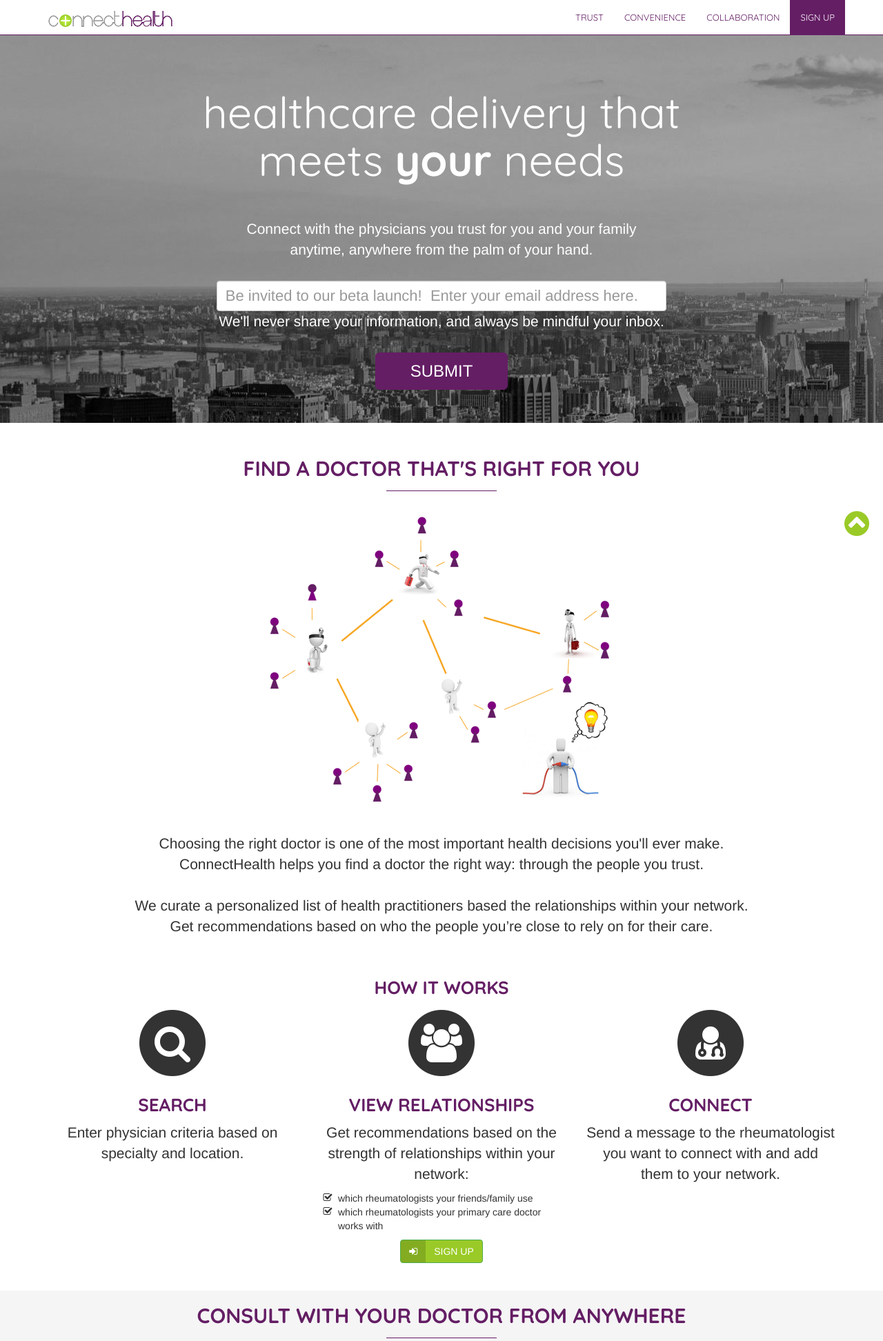
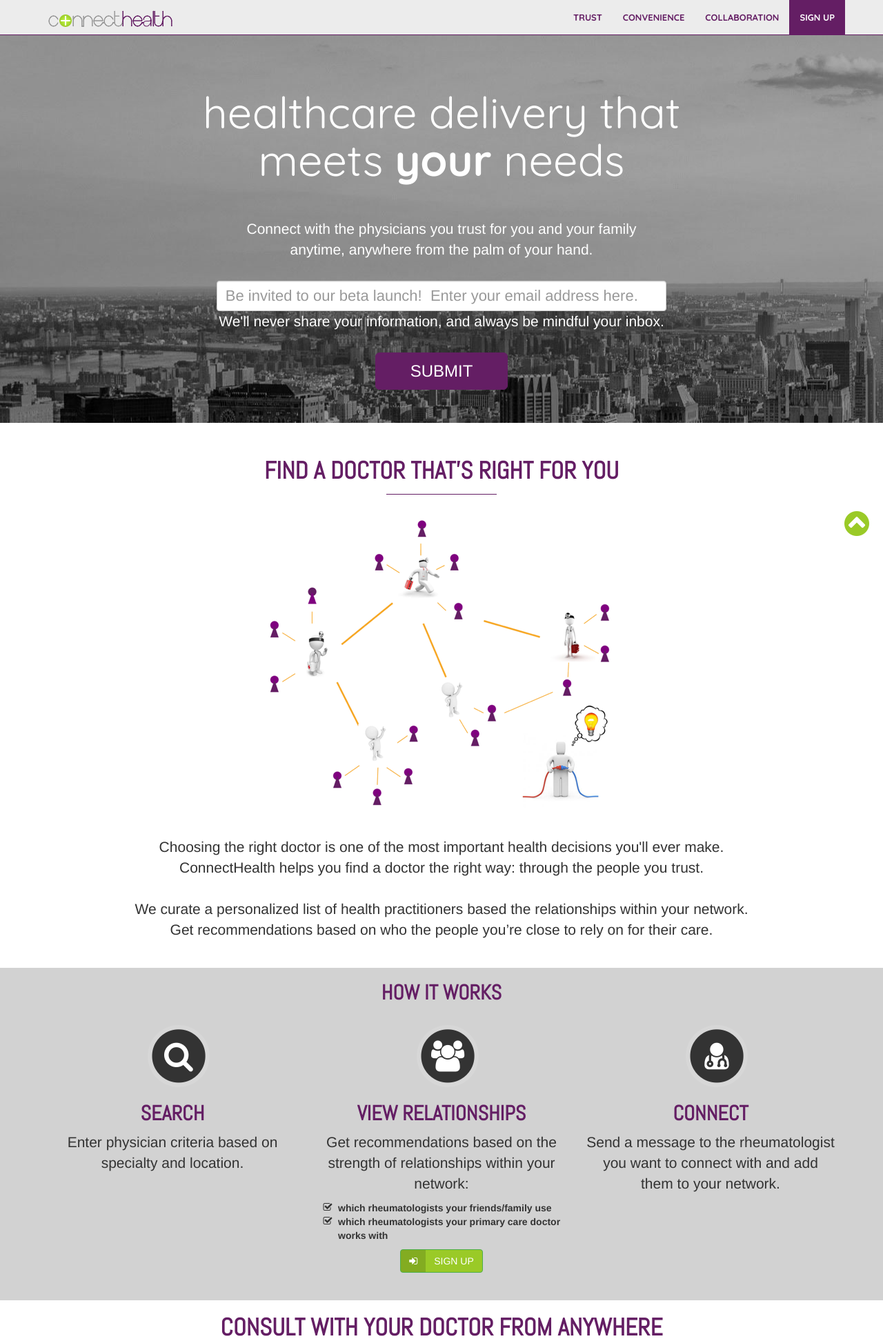
Before and after one commit to Parktastic/parktastic.github.io, a PHP site: page / in a window 1280 px wide. Shown: the top 1944 px of the page at 69% size. Run offline with PHP 8.4, Linux system fonts and the light colour scheme; some libraries are stand-ins or nearby versions.

Commit message:
UI Changes
Added effects for icons. Changed background, font and other UI changes.

```diff
--- a/css/custom.css
+++ b/css/custom.css
@@ -1,6 +1,134 @@
 /* Move down content because we have a fixed navbar that is 50px tall */
 body {
   padding-top: 50px;
+}
+
+.navbar-custom-font{
+	font-weight: bold;
+}
+
+.navbar{
+	background-color: #ECECEC;
+}
+
+h2{
+	font-family: Abel !important;
+	font-size: 35px !important;
+}
+
+h3{
+	font-family: Abel !important;
+	font-size: 30px !important;
+}
+
+.bg-gray{
+	background-color: #D2D2D2;
+}
+
+.no-pad-bottom{
+	padding-bottom: 0px !important;
+}
+/*css for icon effects */
+.hovicon {
+    display: inline-block;
+    font-size: 45px;
+    line-height: 90px;
+    cursor: pointer;
+    margin: 20px;
+    width: 90px;
+    height: 90px;
+    border-radius: 50%;
+    text-align: center;
+    position: relative;
+    text-decoration: none;
+    z-index: 1;
+}
+
+.hovicon.small {
+    font-size: 20px;
+    line-height:45px;
+    width:45px;
+    height:45px;
+    margin:7px;
+}
+
+.hovicon.mini {
+    font-size: 15px;
+    line-height:32px;
+    width:30px;
+    height:30px;
+    margin:7px;
+}
+
+.hovicon.auto-width {
+    width: auto;
+    height: auto;
+    padding: 15px;
+}
+
+.hovicon:after {
+    pointer-events: none;
+    position: absolute;
+    width: 100%;
+    height: 100%;
+    border-radius: 50%;
+    content:'';
+    -webkit-box-sizing: content-box;
+    -moz-box-sizing: content-box;
+    box-sizing: content-box;
+}
+
+.hovicon:before {
+    speak: none;
+    font-size: 48px;
+    line-height: 90px;
+    font-style: normal;
+    font-weight: normal;
+    font-variant: normal;
+    text-transform: none;
+    display: block;
+    -webkit-font-smoothing: antialiased;
+}
+
+/* Effect 1 */
+ .hovicon.effect-1 {
+    background: rgba(255, 255, 255, 0.1);
+    -webkit-transition: background 0.2s, color 0.2s;
+    -moz-transition: background 0.2s, color 0.2s;
+    transition: background 0.2s, color 0.2s;
+}
+
+.hovicon.effect-1:after {
+    top: -7px;
+    left: -7px;
+    padding: 7px;
+    box-shadow: 0 0 0 4px #641E64;
+    -webkit-transition: -webkit-transform 0.2s, opacity 0.2s;
+    -webkit-transform: scale(.8);
+    -moz-transition: -moz-transform 0.2s, opacity 0.2s;
+    -moz-transform: scale(.8);
+    -ms-transform: scale(.8);
+    transition: transform 0.2s, opacity 0.2s;
+    transform: scale(.8);
+    opacity: 0;
+}
+
+/* Effect 1a */
+ .hovicon.effect-1.sub-a:hover {
+    background: #641E64;
+    color: #B28EB2;
+}
+
+.hovicon.effect-1.sub-a:hover i {
+    color: #B28EB2;
+}
+
+.hovicon.effect-1.sub-a:hover:after {
+    -webkit-transform: scale(1);
+    -moz-transform: scale(1);
+    -ms-transform: scale(1);
+    transform: scale(1);
+    opacity: 1;
 }
 
 .btn-labeled {
@@ -25,6 +153,7 @@ body {
 
 .txt-align-left {
 	text-align: left;
+	font-weight: bold;
 }
 
 ul.nav, .jumbotron h1 {
@@ -39,10 +168,6 @@ footer {
 	background-color: #3C193C;
 	padding-top: 50px;
 	padding-bottom: 30px;
-}
-
-#convenience {
-	background-color: #f5f5f5;
 }
 
 #sign-up {
--- a/index.html
+++ b/index.html
@@ -12,6 +12,7 @@
 
     <!-- This is our Google Quicksand font and Font-Awesome -->
     <link href='http://fonts.googleapis.com/css?family=Quicksand:400,700' rel='stylesheet' type='text/css'>
+    <link href='http://fonts.googleapis.com/css?family=Abel' rel='stylesheet' type='text/css'>
     <link rel="stylesheet" href="fonts/font-awesome/css/font-awesome.min.css">
 
     <!-- Bootstrap core CSS -->
@@ -47,7 +48,7 @@
           <a class="navbar-brand" href="#jumbotron"><img src="images/new-logo.png" alt="ConnectHealth" title="ConnectHealth"></a>
         </div>
         <div class="collapse navbar-collapse">
-          <ul class="nav navbar-nav navbar-right">
+          <ul class="nav navbar-nav navbar-right navbar-custom-font">
             <li><a href="#trust">TRUST</a></li>
             <li><a href="#convenience">CONVENIENCE</a></li>
             <li><a href="#collaboration">COLLABORATION</a></li>
@@ -92,7 +93,7 @@
     </div>
 
     <div id="trust">
-      <div class="container homepage">
+      <div class="container homepage no-pad-bottom">
         <h2>Find a doctor that's right for you</h2>
         <hr>
         <div class="row">
@@ -112,21 +113,28 @@
         		</p>
         	</div>
         </div>
+       </div>
+       <div class="bg-gray">
+	       <div class="container homepage">
 	        <!-- Begin 3 point how it works summary -->
 	        <h3>How It Works</h3>
 	        <div class="row">
 	          <div class="col-md-4">
 	            <span class="fa-stack fa-4x">
-              <i class="fa fa-circle fa-stack-2x"></i>
-              <i class="fa fa-search fa-stack-1x fa-inverse"></i>
+	            	<i class="hovicon effect-1 sub-a">
+	              		<b class="fa fa-circle fa-stack-2x"></b>
+	              		<b class="fa fa-search fa-stack-1x fa-inverse"></b>
+	              	</i>
 	            </span>
 	            <h3>Search</h3>
 	            <p>Enter physician criteria based on specialty and location.</p>
 	          </div>
 	          <div class="col-md-4">
 	            <span class="fa-stack fa-4x">
-              <i class="fa fa-circle fa-stack-2x"></i>
-              <i class="fa fa-group fa-stack-1x fa-inverse"></i>
+	            	<i class="hovicon effect-1 sub-a">
+	              		<b class="fa fa-circle fa-stack-2x"></b>
+	              		<b class="fa fa-group fa-stack-1x fa-inverse"></b>
+	              	</i>
 	            </span>
 	            <h3>View Relationships</h3>
 	            <p>Get recommendations based on the strength of relationships within your network:<br>
@@ -139,8 +147,10 @@
 	          </div>
 	          <div class="col-md-4">
 	            <span class="fa-stack fa-4x">
-              <i class="fa fa-circle fa-stack-2x"></i>
-              <i class="fa fa-user-md fa-stack-1x fa-inverse"></i>
+	            	<i class="hovicon effect-1 sub-a">
+	              		<b class="fa fa-circle fa-stack-2x"></b>
+	              		<b class="fa fa-user-md fa-stack-1x fa-inverse"></b>
+	              	</i>
 	            </span>
 	            <h3>Connect</h3>
 	            <p>Send a message to the rheumatologist you want to connect with and add them to your network.</p>
@@ -149,9 +159,10 @@
 	        <!-- End 3 point how it works summary -->
 	      </div>
       </div>
+    </div>
 
     <div id="convenience">
-      <div class="container homepage">
+      <div class="container homepage no-pad-bottom">
         <h2>Consult with your doctor from anywhere</h2>
         <hr>
         <div class="row">
@@ -171,21 +182,28 @@
         		</p>
         	</div>
         </div>
+       </div>
+       <div class="bg-gray">
+	       <div class="container homepage">
 	      <!-- Begin 3 point how it works summary -->
 	        <h3>How It Works</h3>
 	        <div class="row">
 	          <div class="col-md-4">
 	            <span class="fa-stack fa-4x">
-              <i class="fa fa-circle fa-stack-2x"></i>
-              <i class="fa fa-calendar fa-stack-1x fa-inverse"></i>
+	            	<i class="hovicon effect-1 sub-a">
+	              		<b class="fa fa-circle fa-stack-2x"></b>
+	              		<b class="fa fa-calendar fa-stack-1x fa-inverse"></b>
+	              	</i>
 	            </span>
 	            <h3>Schedule</h3>
 	            <p>Once you’ve chosen your doctor, schedule your consultation.</p>
 	          </div>
 	          <div class="col-md-4">
 	            <span class="fa-stack fa-4x">
-              <i class="fa fa-circle fa-stack-2x"></i>
-              <i class="fa fa-money fa-stack-1x fa-inverse"></i>
+	            	<i class="hovicon effect-1 sub-a">
+	              		<b class="fa fa-circle fa-stack-2x"></b>
+	              		<b class="fa fa-money fa-stack-1x fa-inverse"></b>
+	              	</i>
 	            </span>
 	            <h3>Pay</h3>
 	            <p>Pay for your consult through your mobile device over a secure platform.
@@ -194,8 +212,10 @@
 	          </div>
 	          <div class="col-md-4">
 	            <span class="fa-stack fa-4x">
-              <i class="fa fa-circle fa-stack-2x"></i>
-              <i class="fa fa-user-md fa-stack-1x fa-inverse"></i>
+	            	<i class="hovicon effect-1 sub-a">
+	              		<b class="fa fa-circle fa-stack-2x"></b>
+	              		<b class="fa fa-user-md fa-stack-1x fa-inverse"></b>
+	              	</i>
 	            </span>
 	            <h3>Connect</h3>
 	            <p>At the time of your appointment, the doctor will call you to begin your consultation.</p>
@@ -204,9 +224,10 @@
 	      <!-- End 3 point how it works summary -->
 	      </div>
       </div>
+    </div>
 
     <div id="collaboration">
-      <div class="container homepage">
+      <div class="container homepage no-pad-bottom">
         <h2>Be actively engaged in your loved ones' care experience</h2>
         <hr>
         <div class="row">
@@ -224,13 +245,18 @@
         		</p>
         	</div>
         </div>
+       </div>
+       <div class="bg-gray">
+	       <div class="container homepage">
 	      <!-- Begin 3 point how it works summary -->
 	        <h3>How It Works</h3>
 	        <div class="row">
 	          <div class="col-md-4">
 	            <span class="fa-stack fa-4x">
-              <i class="fa fa-circle fa-stack-2x"></i>
-              <i class="fa fa-calendar fa-stack-1x fa-inverse"></i>
+	            	<i class="hovicon effect-1 sub-a">
+	              		<b class="fa fa-circle fa-stack-2x"></b>
+	              		<b class="fa fa-calendar fa-stack-1x fa-inverse"></b>
+	              	</i>
 	            </span>
 	            <h3>Schedule</h3>
 	            <p>
@@ -241,8 +267,10 @@
 	          </div>
 	          <div class="col-md-4">
 	            <span class="fa-stack fa-4x">
-              <i class="fa fa-circle fa-stack-2x"></i>
-              <i class="fa fa-money fa-stack-1x fa-inverse"></i>
+	            	<i class="hovicon effect-1 sub-a">
+	              		<b class="fa fa-circle fa-stack-2x"></b>
+	              		<b class="fa fa-money fa-stack-1x fa-inverse"></b>
+	              	</i>
 	            </span>
 	            <h3>Pay</h3>
 	            <p>
@@ -252,8 +280,10 @@
 	          </div>
 	          <div class="col-md-4">
 	            <span class="fa-stack fa-4x">
-              <i class="fa fa-circle fa-stack-2x"></i>
-              <i class="fa fa-user-md fa-stack-1x fa-inverse"></i>
+	            	<i class="hovicon effect-1 sub-a">
+	              		<b class="fa fa-circle fa-stack-2x"></b>
+	              		<b class="fa fa-user-md fa-stack-1x fa-inverse"></b>
+	              	</i>
 	            </span>
 	            <h3>Connect</h3>
 	            <p>
@@ -264,6 +294,7 @@
 	          </div>
 	        </div>
 	      <!-- End 3 point how it works summary -->
+	      </div>
 	    </div>
     </div>
 
```
Lines whose indentation alone changed are shown as unchanged.
